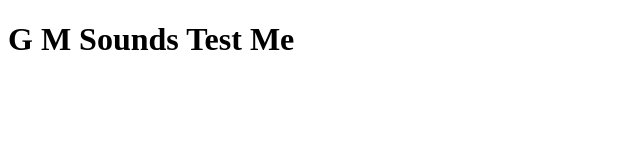
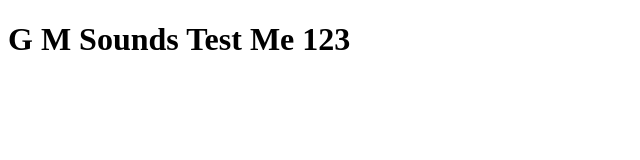
Before and after one commit to katul/GMSounds, a plain HTML site: page index.html in a window 1280 px wide. Shown: the full height of the page, 0-640 px from the left. Drawn offline with Linux system fonts and the light colour scheme.

Commit message:
Commit from ST

```diff
--- a/index.html
+++ b/index.html
@@ -6,6 +6,6 @@
   <title>GM sounds</title>
 </head>
 <body>
-  <h1>G M Sounds Test Me</h1>
+  <h1>G M Sounds Test Me 123</h1>
 </body>
 </html>
```
